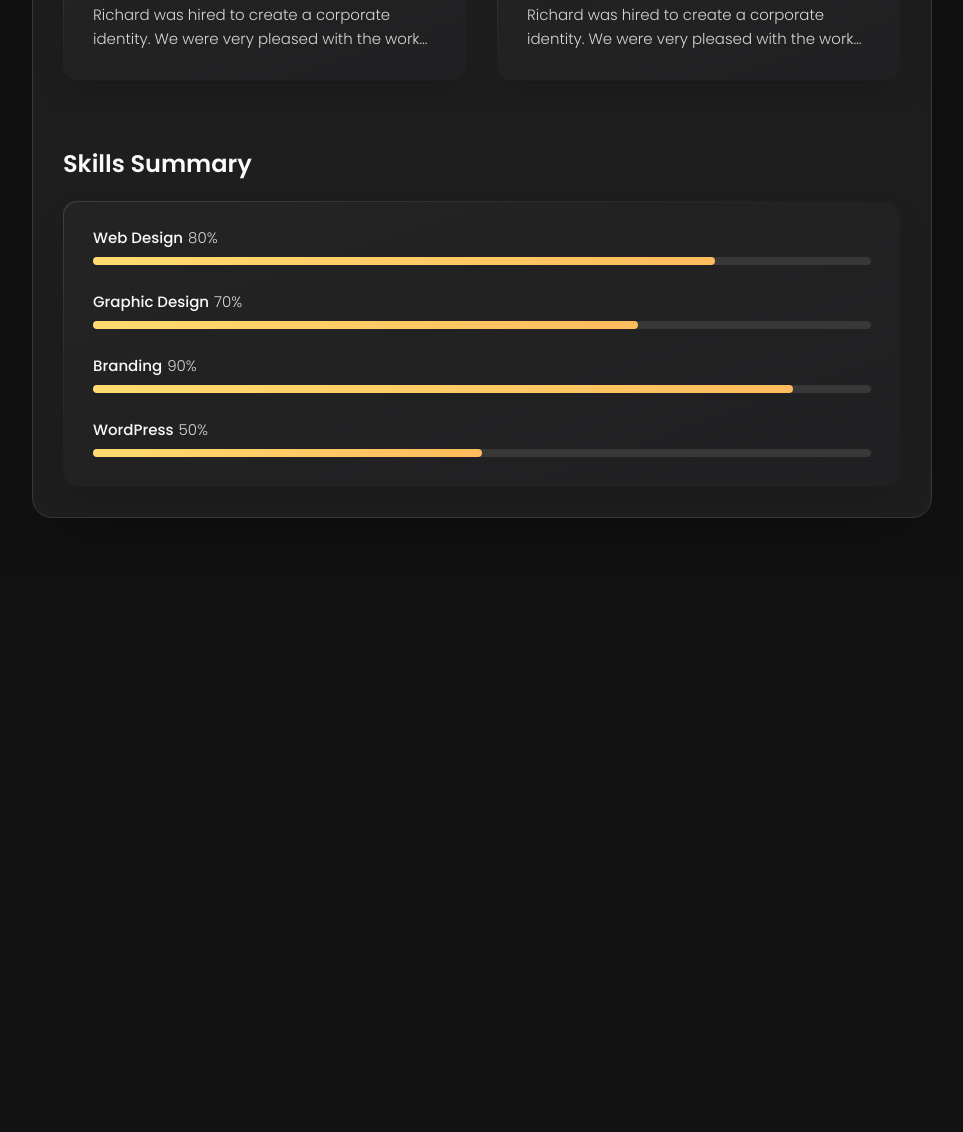
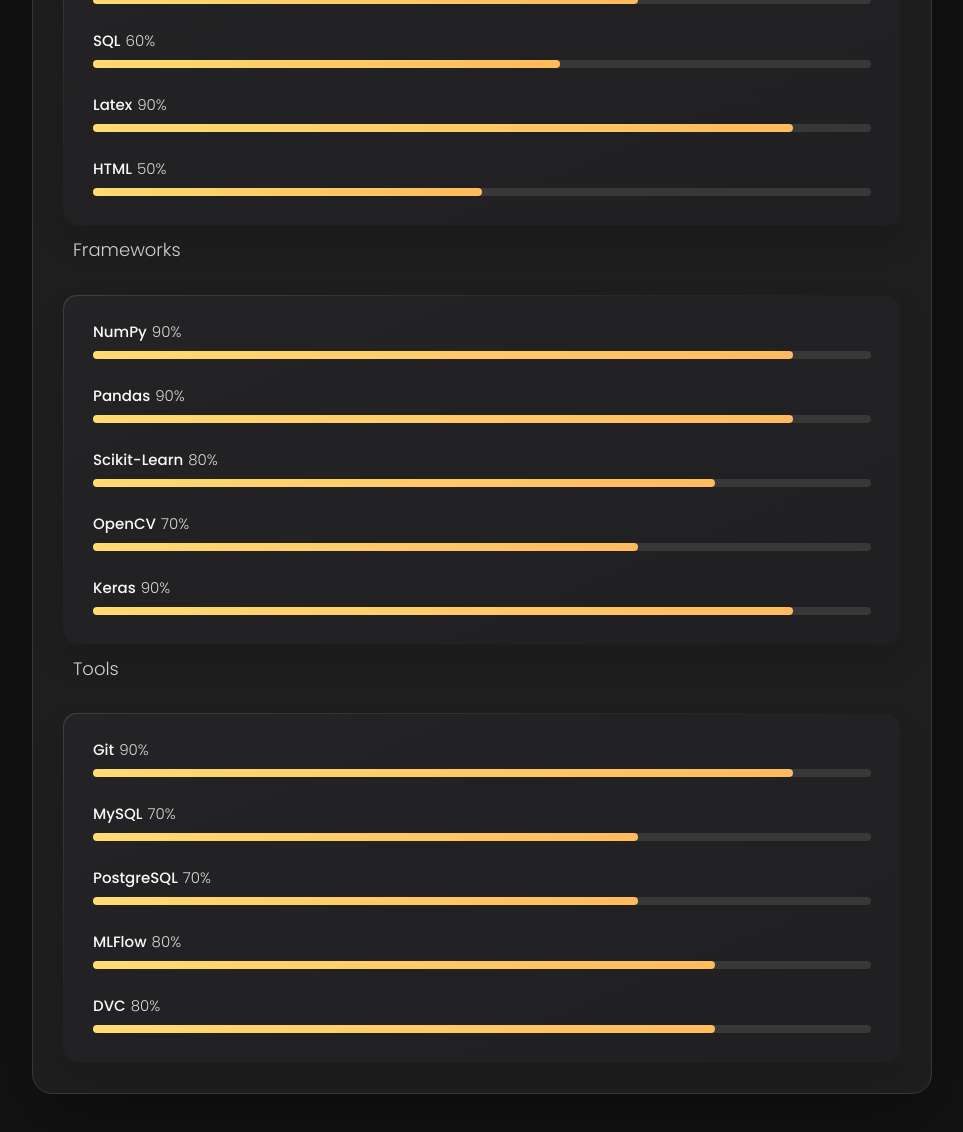
Before and after one commit to anuexists/anuexists.github.io, a plain HTML site: page index.html in a window 1280 px wide. Shown: the part 946-2078 px from the top of the page, without its empty margins (308-1271 px from the left). Before the commit the page ends 1524 px from the top, so only its background shows below. Drawn offline with nearby package versions, Linux system fonts and the light colour scheme.

Commit message:
Demo website ready for publishing online

```diff
--- a/assets/css/style.css
+++ b/assets/css/style.css
@@ -852,6 +852,12 @@
  */
 
 .skills-title { margin-bottom: 20px; }
+.skills-category { padding: 10px;
+margin-bottom: 20px;
+color: var(--light-gray);
+font-weight: var(--fw-300);
+line-height: 1.6;
+}
 
 .skills-list { padding: 20px; }
 
--- a/index.html
+++ b/index.html
@@ -250,6 +250,8 @@
           - service
         -->
 
+        <!--
+
         <section class="service">
 
           <h3 class="h3 service-title">What i'm doing</h3>
@@ -324,6 +326,8 @@
           </ul>
 
         </section>
+
+      -->
 
 
         <!--
@@ -477,13 +481,14 @@
         <section class="skill">
 
           <h3 class="h3 skills-title">Skills Summary</h3>
+          <h4 class="h4 skills-category">Languages</h4>
 
           <ul class="skills-list content-card">
 
             <li class="skills-item">
 
               <div class="title-wrapper">
-                <h5 class="h5">Web design</h5>
+                <h5 class="h5">Python</h5>
                 <data value="80">80%</data>
               </div>
 
@@ -496,7 +501,7 @@
             <li class="skills-item">
 
               <div class="title-wrapper">
-                <h5 class="h5">Graphic design</h5>
+                <h5 class="h5">R</h5>
                 <data value="70">70%</data>
               </div>
 
@@ -509,7 +514,20 @@
             <li class="skills-item">
 
               <div class="title-wrapper">
-                <h5 class="h5">Branding</h5>
+                <h5 class="h5">SQL</h5>
+                <data value="60">60%</data>
+              </div>
+
+              <div class="skill-progress-bg">
+                <div class="skill-progress-fill" style="width: 60%;"></div>
+              </div>
+
+            </li>
+
+            <li class="skills-item">
+
+              <div class="title-wrapper">
+                <h5 class="h5">Latex</h5>
                 <data value="90">90%</data>
               </div>
 
@@ -522,7 +540,7 @@
             <li class="skills-item">
 
               <div class="title-wrapper">
-                <h5 class="h5">WordPress</h5>
+                <h5 class="h5">HTML</h5>
                 <data value="50">50%</data>
               </div>
 
@@ -530,6 +548,145 @@
                 <div class="skill-progress-fill" style="width: 50%;"></div>
               </div>
 
+            </li>
+
+          </ul>
+
+
+          <h4 class="h4 skills-category">Frameworks</h4>
+
+          <ul class="skills-list content-card">
+
+            <li class="skills-item">
+
+              <div class="title-wrapper">
+                <h5 class="h5">NumPy</h5>
+                <data value="90">90%</data>
+              </div>
+
+              <div class="skill-progress-bg">
+                <div class="skill-progress-fill" style="width: 90%;"></div>
+              </div>
+
+            </li>
+
+            <li class="skills-item">
+
+              <div class="title-wrapper">
+                <h5 class="h5">Pandas</h5>
+                <data value="90">90%</data>
+              </div>
+
+              <div class="skill-progress-bg">
+                <div class="skill-progress-fill" style="width: 90%;"></div>
+              </div>
+
+            </li>
+
+            <li class="skills-item">
+
+              <div class="title-wrapper">
+                <h5 class="h5">Scikit-learn</h5>
+                <data value="80">80%</data>
+              </div>
+
+              <div class="skill-progress-bg">
+                <div class="skill-progress-fill" style="width: 80%;"></div>
+              </div>
+
+            </li>
+
+            <li class="skills-item">
+
+              <div class="title-wrapper">
+                <h5 class="h5">OpenCV</h5>
+                <data value="70">70%</data>
+              </div>
+
+              <div class="skill-progress-bg">
+                <div class="skill-progress-fill" style="width: 70%;"></div>
+              </div>
+
+            </li>
+
+            <li class="skills-item">
+
+              <div class="title-wrapper">
+                <h5 class="h5">Keras</h5>
+                <data value="90">90%</data>
+              </div>
+
+              <div class="skill-progress-bg">
+                <div class="skill-progress-fill" style="width: 90%;"></div>
+              </div>
+
+            </li>
+
+          </ul>
+
+          <h4 class="h4 skills-category">Tools</h4>
+
+          <ul class="skills-list content-card">
+
+            <li class="skills-item">
+
+              <div class="title-wrapper">
+                <h5 class="h5">Git</h5>
+                <data value="90">90%</data>
+              </div>
+
+              <div class="skill-progress-bg">
+                <div class="skill-progress-fill" style="width: 90%;"></div>
+              </div>
+
+            </li>
+
+            <li class="skills-item">
+
+              <div class="title-wrapper">
+                <h5 class="h5">MySQL</h5>
+                <data value="70">70%</data>
+              </div>
+
+              <div class="skill-progress-bg">
+                <div class="skill-progress-fill" style="width: 70%;"></div>
+              </div>
+
+            </li>
+
+            <li class="skills-item">
+              <div class="title-wrapper">
+                <h5 class="h5">PostgreSQL</h5>
+                <data value="70">70%</data>
+              </div>
+
+              <div class="skill-progress-bg">
+                <div class="skill-progress-fill" style="width: 70%;"></div>
+              </div>
+
+            </li>
+
+            <li class="skills-item">
+              <div class="title-wrapper">
+                <h5 class="h5">MLFlow</h5>
+                <data value="80">80%</data>
+              </div>
+
+              <div class="skill-progress-bg">
+                <div class="skill-progress-fill" style="width: 80%;"></div>
+              </div>
+
+            </li>
+
+            <li class="skills-item">
+              <div class="title-wrapper">
+                <h5 class="h5">DVC</h5>
+                <data value="80">80%</data>
+              </div>
+
+              <div class="skill-progress-bg">
+                <div class="skill-progress-fill" style="width: 80%;"></div>
+              </div>
             </li>
 
           </ul>
@@ -628,6 +785,8 @@
 
           </ol>
 
+
+        <!--
         </section>
 
         <section class="timeline">
@@ -688,67 +847,7 @@
 
         </section>
 
-        <section class="skill">
-
-          <h3 class="h3 skills-title">My skills</h3>
-
-          <ul class="skills-list content-card">
-
-            <li class="skills-item">
-
-              <div class="title-wrapper">
-                <h5 class="h5">Web design</h5>
-                <data value="80">80%</data>
-              </div>
-
-              <div class="skill-progress-bg">
-                <div class="skill-progress-fill" style="width: 80%;"></div>
-              </div>
-
-            </li>
-
-            <li class="skills-item">
-
-              <div class="title-wrapper">
-                <h5 class="h5">Graphic design</h5>
-                <data value="70">70%</data>
-              </div>
-
-              <div class="skill-progress-bg">
-                <div class="skill-progress-fill" style="width: 70%;"></div>
-              </div>
-
-            </li>
-
-            <li class="skills-item">
-
-              <div class="title-wrapper">
-                <h5 class="h5">Branding</h5>
-                <data value="90">90%</data>
-              </div>
-
-              <div class="skill-progress-bg">
-                <div class="skill-progress-fill" style="width: 90%;"></div>
-              </div>
-
-            </li>
-
-            <li class="skills-item">
-
-              <div class="title-wrapper">
-                <h5 class="h5">WordPress</h5>
-                <data value="50">50%</data>
-              </div>
-
-              <div class="skill-progress-bg">
-                <div class="skill-progress-fill" style="width: 50%;"></div>
-              </div>
-
-            </li>
-
-          </ul>
-
-        </section>
+      -->
 
       </article>
 
```
